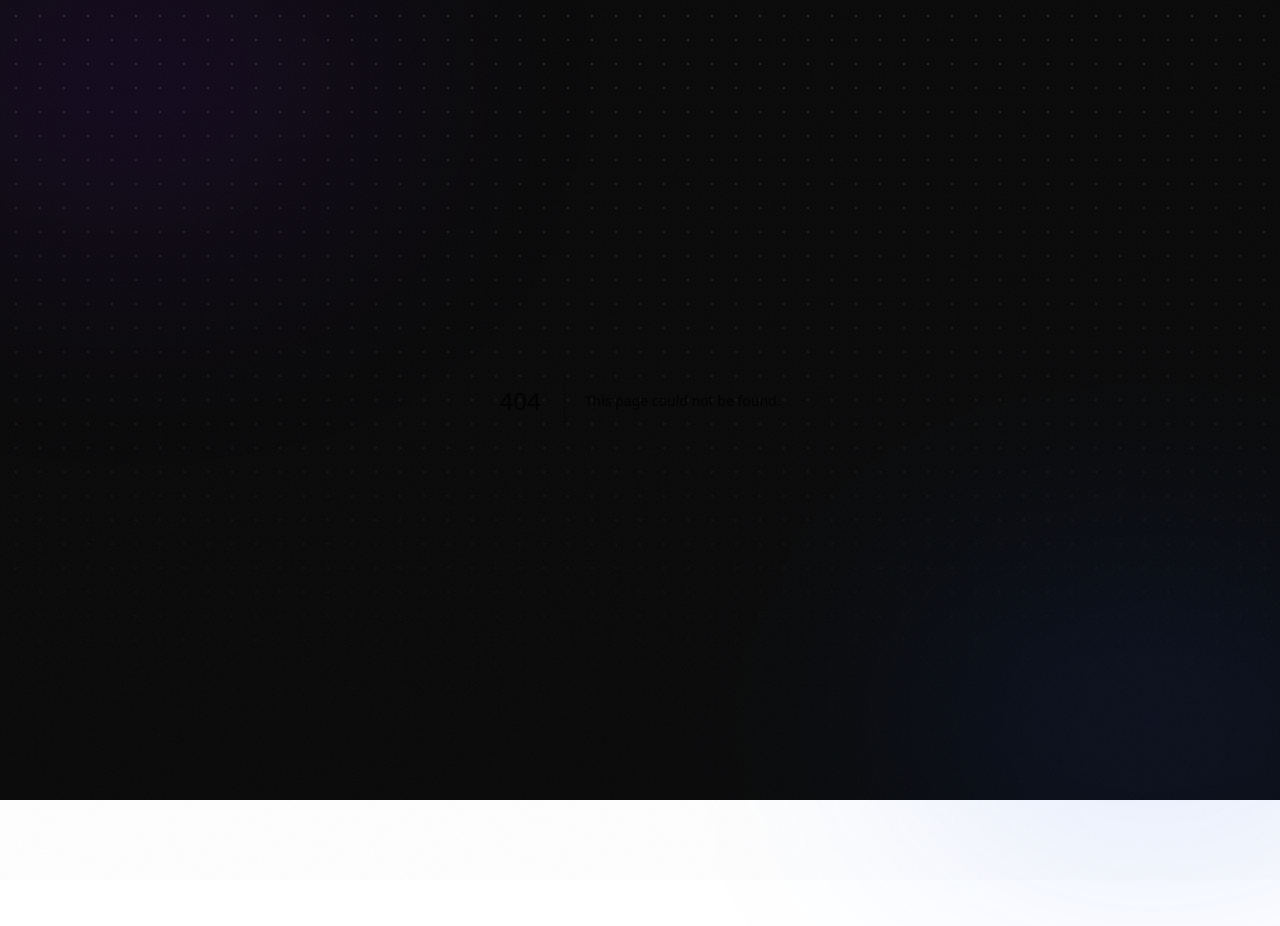
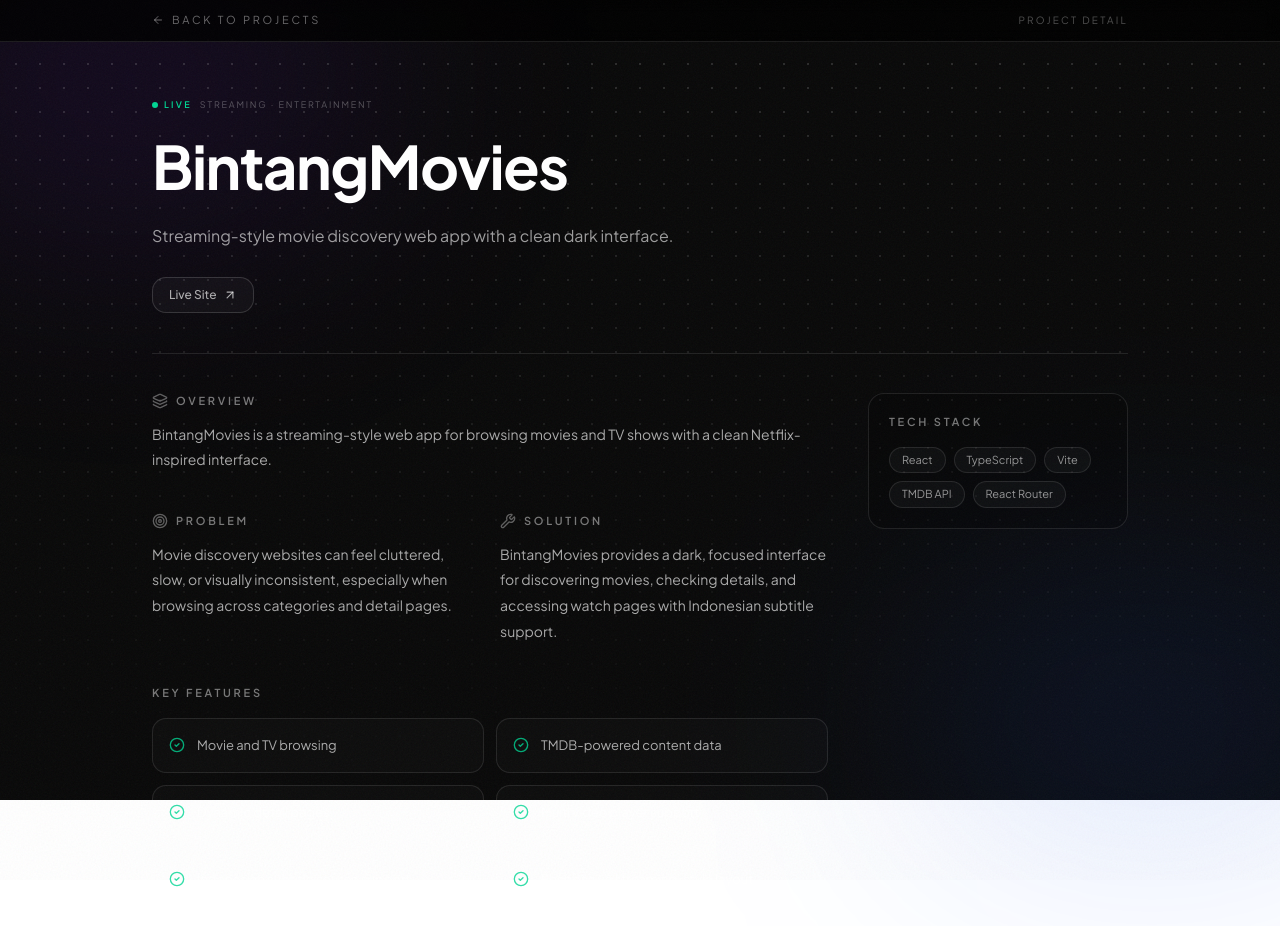
Before and after one commit to hymndavinci/portofolio, a Next.js app: page /projects/bintang-movies in a window 1280 px wide. Before the commit this address had no page. Shown: the top 926 px of the page. Before the commit the page ends 800 px from the top, so only its background shows below. Built offline with nearby package versions, Linux system fonts and the light colour scheme.

Commit message:
feat: add project detail pages

```diff
--- /dev/null
+++ b/src/app/projects/[slug]/page.tsx
@@ -0,0 +1,139 @@
+import type { Metadata } from 'next'
+import Link from 'next/link'
+import { notFound } from 'next/navigation'
+import { ArrowLeft, ArrowUpRight, CheckCircle2, Layers, Target, Wrench } from 'lucide-react'
+import { getProjectBySlug, projects } from '@/lib/project-data'
+
+interface Props {
+  params: Promise<{ slug: string }>
+}
+
+export function generateStaticParams() {
+  return projects.map((project) => ({ slug: project.slug }))
+}
+
+export async function generateMetadata({ params }: Props): Promise<Metadata> {
+  const { slug } = await params
+  const project = getProjectBySlug(slug)
+
+  if (!project) return { title: 'Project Not Found' }
+
+  return {
+    title: `${project.title} — Project`,
+    description: project.tagline,
+  }
+}
+
+export default async function ProjectDetailPage({ params }: Props) {
+  const { slug } = await params
+  const project = getProjectBySlug(slug)
+
+  if (!project) return notFound()
+
+  return (
+    <div className="min-h-screen" style={{ fontFamily: 'var(--font-jakarta), sans-serif' }}>
+      <div className="sticky top-0 z-20 border-b border-white/10 bg-black/80 backdrop-blur">
+        <div className="mx-auto flex max-w-screen-lg items-center justify-between gap-3 px-4 py-3 sm:px-6">
+          <Link
+            href="/#projects"
+            className="flex min-w-0 items-center gap-2 text-[10px] uppercase tracking-[0.18em] text-white/40 transition hover:text-white/70 sm:text-[11px] sm:tracking-[0.25em]"
+          >
+            <ArrowLeft className="h-3 w-3 shrink-0" />
+            <span className="truncate">Back to Projects</span>
+          </Link>
+          <span className="text-[10px] uppercase tracking-[0.22em] text-white/30">Project Detail</span>
+        </div>
+      </div>
+
+      <main className="mx-auto max-w-screen-lg px-4 py-10 sm:px-6 sm:py-14">
+        <section className="border-b border-white/10 pb-10">
+          <div className="mb-4 flex flex-wrap items-center gap-2">
+            <span className={`flex items-center gap-1.5 text-[9px] font-semibold uppercase tracking-[0.25em] ${project.status === 'Live' ? 'text-emerald-400' : 'text-white/35'}`}>
+              <span className={`h-1.5 w-1.5 rounded-full ${project.status === 'Live' ? 'bg-emerald-400' : 'bg-white/25'}`} />
+              {project.status}
+            </span>
+            <span className="text-[9px] uppercase tracking-[0.2em] text-white/30">{project.badge}</span>
+          </div>
+
+          <h1 className="max-w-3xl text-4xl font-bold leading-tight tracking-tight text-white sm:text-6xl">
+            {project.title}
+          </h1>
+          <p className="mt-5 max-w-2xl text-[15px] leading-relaxed text-white/60 sm:text-[16px]">
+            {project.tagline}
+          </p>
+
+          <div className="mt-7 flex flex-wrap gap-2">
+            {project.href && (
+              <a
+                href={project.href}
+                target="_blank"
+                rel="noopener noreferrer"
+                className="inline-flex items-center gap-1.5 rounded-xl border border-white/15 bg-white/[0.03] px-4 py-2 text-[12px] font-medium text-white/65 transition hover:border-white/30 hover:text-white"
+              >
+                Live Site <ArrowUpRight className="h-3.5 w-3.5" />
+              </a>
+            )}
+            {project.github && (
+              <a
+                href={project.github}
+                target="_blank"
+                rel="noopener noreferrer"
+                className="inline-flex items-center gap-1.5 rounded-xl border border-white/15 bg-white/[0.03] px-4 py-2 text-[12px] font-medium text-white/65 transition hover:border-white/30 hover:text-white"
+              >
+                GitHub <ArrowUpRight className="h-3.5 w-3.5" />
+              </a>
+            )}
+          </div>
+        </section>
+
+        <section className="grid gap-10 py-10 lg:grid-cols-[1fr_260px] lg:items-start">
+          <article className="space-y-10">
+            <DetailBlock icon={Layers} title="Overview" body={project.overview} />
+
+            <div className="grid gap-5 sm:grid-cols-2">
+              <DetailBlock icon={Target} title="Problem" body={project.problem} />
+              <DetailBlock icon={Wrench} title="Solution" body={project.solution} />
+            </div>
+
+            <div className="space-y-4">
+              <p className="text-[11px] font-semibold uppercase tracking-[0.25em] text-white/45">Key Features</p>
+              <div className="grid gap-3 sm:grid-cols-2">
+                {project.features.map((feature) => (
+                  <div key={feature} className="flex items-start gap-3 rounded-xl border border-white/10 bg-white/[0.02] p-4">
+                    <CheckCircle2 className="mt-0.5 h-4 w-4 shrink-0 text-emerald-400/80" />
+                    <span className="text-[13px] leading-relaxed text-white/65">{feature}</span>
+                  </div>
+                ))}
+              </div>
+            </div>
+
+            <DetailBlock icon={Wrench} title="My Role" body={project.role} />
+          </article>
+
+          <aside className="rounded-2xl border border-white/10 bg-black/20 p-5 lg:sticky lg:top-20">
+            <p className="text-[11px] font-semibold uppercase tracking-[0.25em] text-white/45">Tech Stack</p>
+            <div className="mt-4 flex flex-wrap gap-2">
+              {project.tags.map((tag) => (
+                <span key={tag} className="rounded-full border border-white/10 bg-white/[0.03] px-3 py-1 text-[11px] text-white/55">
+                  {tag}
+                </span>
+              ))}
+            </div>
+          </aside>
+        </section>
+      </main>
+    </div>
+  )
+}
+
+function DetailBlock({ icon: Icon, title, body }: { icon: typeof Layers; title: string; body: string }) {
+  return (
+    <section className="space-y-3">
+      <div className="flex items-center gap-2">
+        <Icon className="h-4 w-4 text-white/35" />
+        <p className="text-[11px] font-semibold uppercase tracking-[0.25em] text-white/45">{title}</p>
+      </div>
+      <p className="max-w-2xl text-[14px] leading-[1.85] text-white/65">{body}</p>
+    </section>
+  )
+}
```
